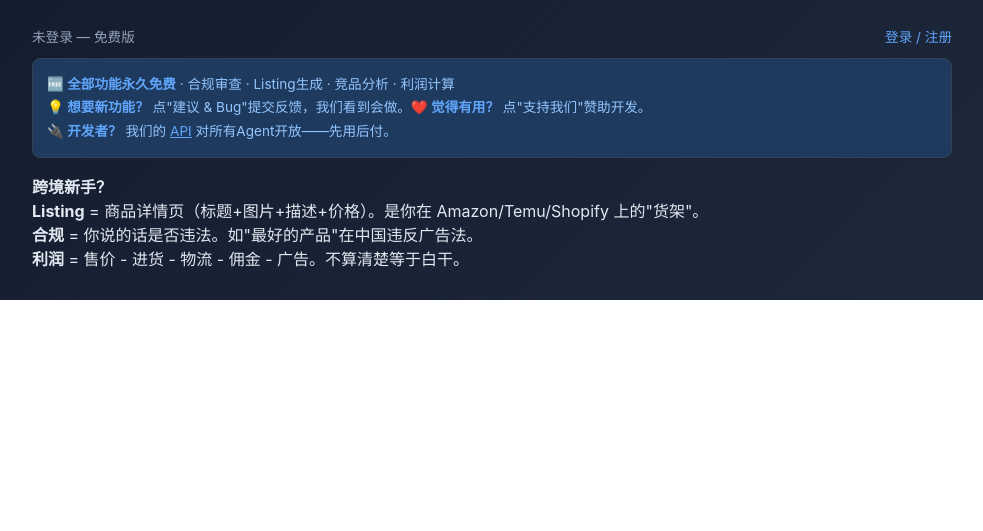
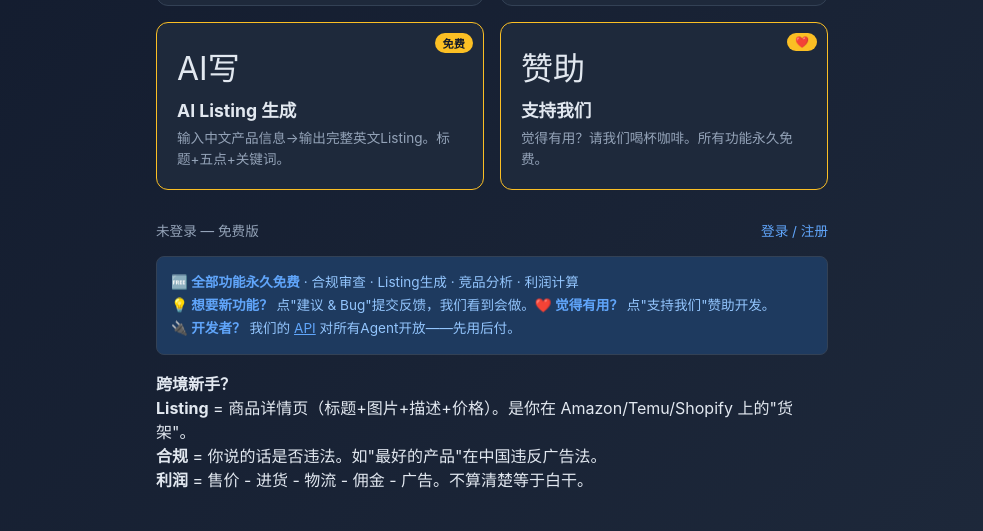
Before and after one commit to chenen900/auto-token-earn, a website: page x402-api/public/toolbox.html in a window 1280 px wide. Shown: the part 677-1208 px from the top of the page, without its empty margins (148-1131 px from the left). Before the commit the page ends 977 px from the top, so only its background shows below. Drawn offline with Linux system fonts and the light colour scheme.

Commit message:
fix: alignment — narrower container, padding consistent with title

```diff
--- a/x402-api/public/toolbox.html
+++ b/x402-api/public/toolbox.html
@@ -7,7 +7,7 @@
 <style>
 *{margin:0;padding:0;box-sizing:border-box}
 body{font-family:-apple-system,BlinkMacSystemFont,"Segoe UI",sans-serif;background:linear-gradient(135deg,#0f172a,#1e293b);color:#e2e8f0;min-height:100vh}
-.container{max-width:960px;margin:0 auto;padding:30px 20px}
+.container{max-width:720px;margin:0 auto;padding:40px 24px}
 h1{font-size:2.2em;background:linear-gradient(135deg,#60a5fa,#34d399);-webkit-background-clip:text;-webkit-text-fill-color:transparent;margin-bottom:5px}
 .sub{color:#94a3b8;margin-bottom:30px;font-size:0.95em}
 .hidden{display:none}
@@ -102,7 +102,7 @@ textarea:focus,input:focus,select:focus{outline:none;border-color:#60a5fa}
 </div>
 
 <div class="card" onclick="openTool('sponsor')" style="position:relative;border-color:#fbbf24"><div class=icon>赞助</div><h2>支持我们</h2><p>觉得有用？请我们喝杯咖啡。所有功能永久免费。</p><div class=badge style=background:#fbbf24>❤️</div></div></div></div>
-<div id="userBar" style="display:flex;justify-content:space-between;align-items:center;margin-bottom:12px;color:#94a3b8;font-size:0.85em"><span id="userStatus">未登录 — 免费版</span><span style="cursor:pointer;color:#60a5fa" id="loginBtn" onclick="showLogin()">登录 / 注册</span></div>
+<div id="userBar" style="display:flex;justify-content:space-between;align-items:center;margin-bottom:16px;color:#94a3b8;font-size:0.85em;padding:0"><span id="userStatus">未登录 — 免费版</span><span style="cursor:pointer;color:#60a5fa" id="loginBtn" onclick="showLogin()">登录 / 注册</span></div>
 <div class="tip-box"><b>🆓 全部功能永久免费</b> · 合规审查 · Listing生成 · 竞品分析 · 利润计算<br><b>💡 想要新功能？</b> 点"建议 & Bug"提交反馈，我们看到会做。<b>❤️ 觉得有用？</b> 点"支持我们"赞助开发。<br><b>🔌 开发者？</b> 我们的 <a href="/x402-manifest" style="color:#60a5fa">API</a> 对所有Agent开放——先用后付。</div>
   <b>跨境新手？</b><br>
   <b>Listing</b> = 商品详情页（标题+图片+描述+价格）。是你在 Amazon/Temu/Shopify 上的"货架"。<br>
```
